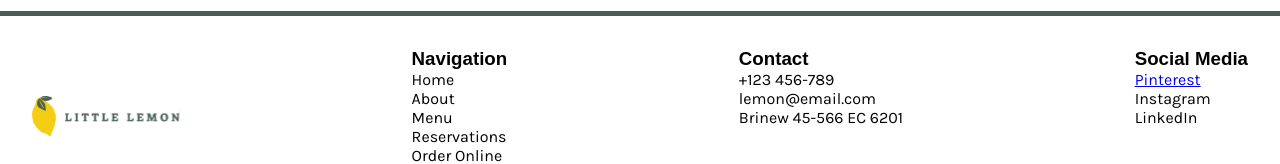
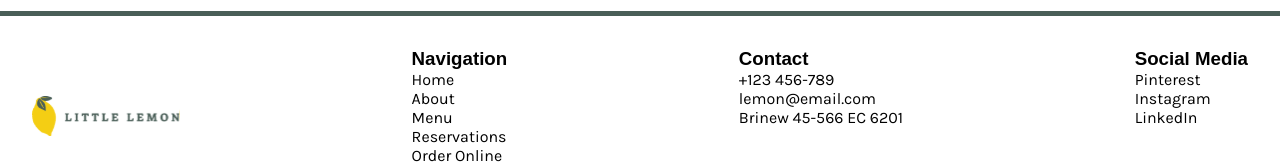
Before and after one commit to kegadev/ml-capstone, a React (Create React App) app: page / in a window 1280 px wide. Shown: the part 2456-2620 px from the top of the page. Built offline with nearby package versions, Linux system fonts and the light colour scheme; a web font is replaced by a local one.

Commit message:
remove decoration to a elements

```diff
--- a/src/App.css
+++ b/src/App.css
@@ -278,6 +278,11 @@ footer ul {
   list-style-type: none;
 }
 
+footer a {
+  color: #000;
+  text-decoration: none;
+}
+
 @media (max-width: 768px) {
   footer {
     flex-direction: column;
```
